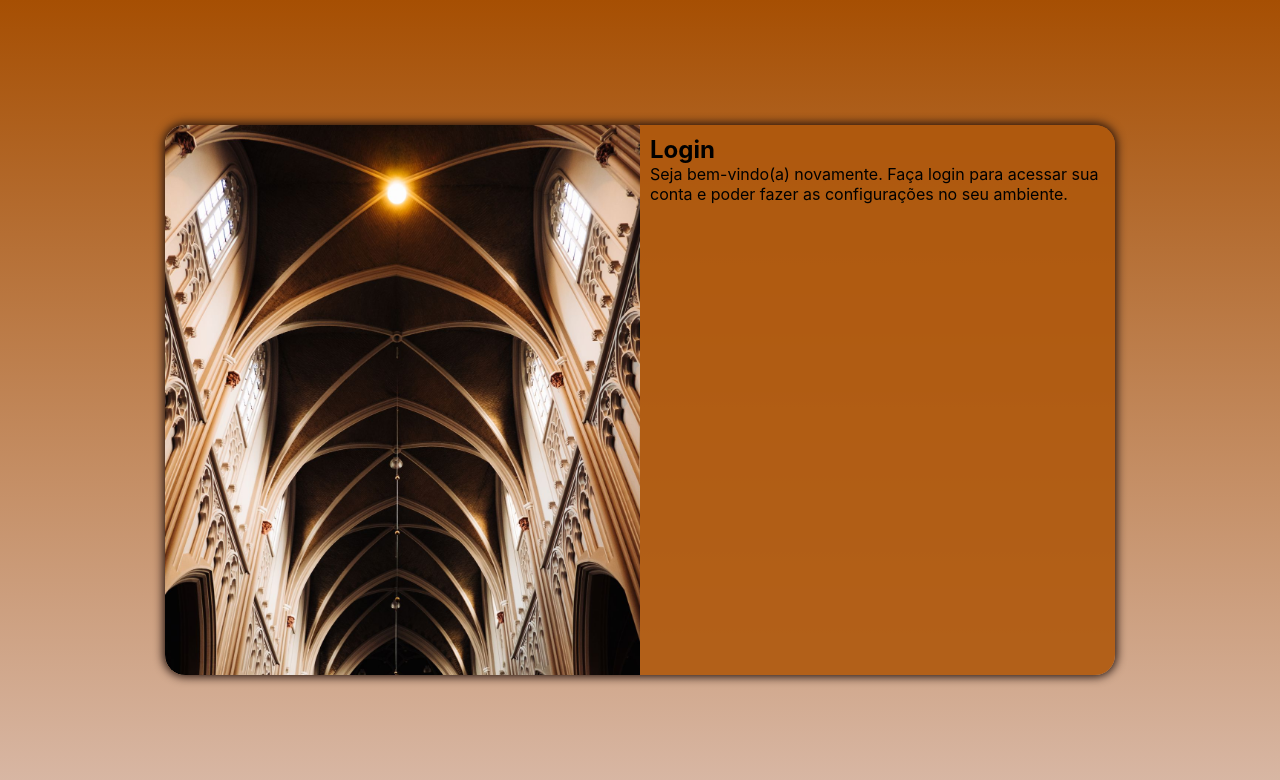
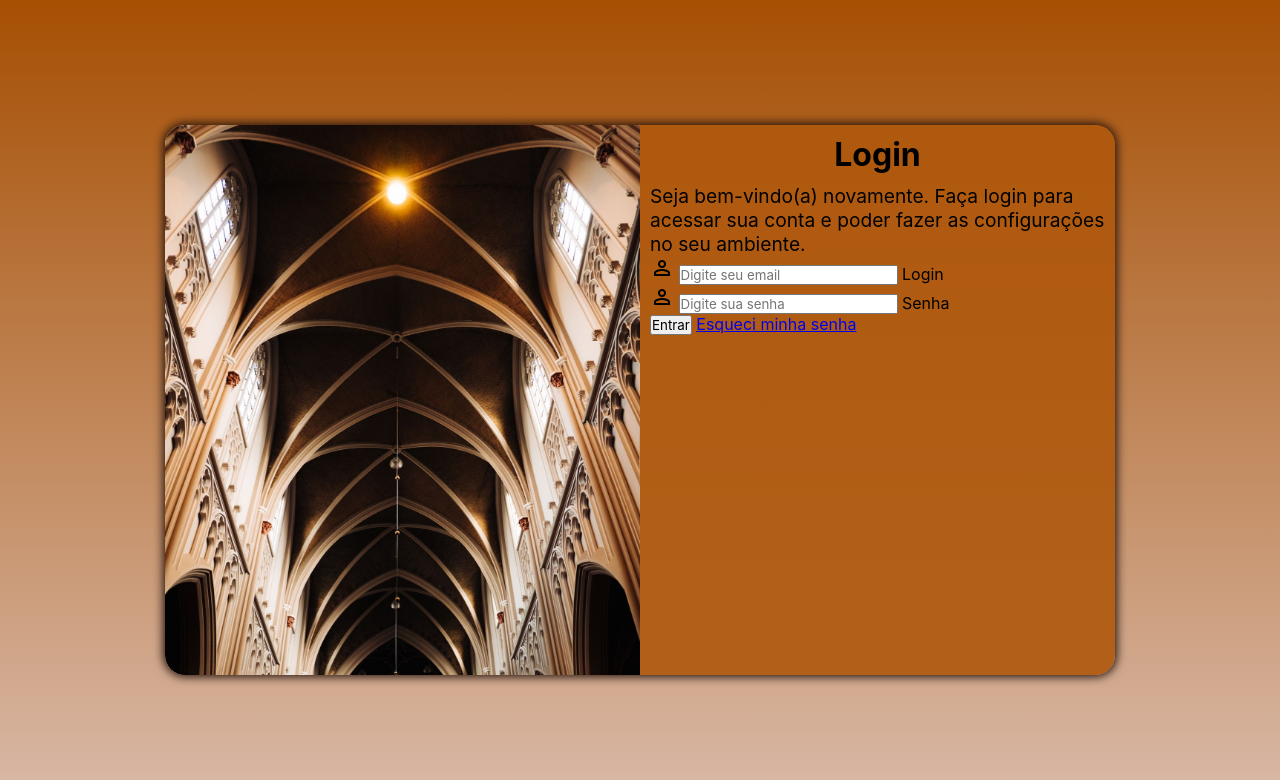
Before and after one commit to Lcgomes-arch/projeto-login, a plain HTML site: page index.html in a window 1280 px wide. Drawn offline with nearby package versions, Linux system fonts and the light colour scheme.

Commit message:
adicionei o formulário

```diff
--- a/estilos/media-query.css
+++ b/estilos/media-query.css
@@ -47,4 +47,12 @@
         width: 50%;
 
     }
+
+    div#formulario > h1{
+        font-size: 2em;
+    }
+
+    div#formulario > p{
+    font-size: 1.2em;
 }
+}
--- a/estilos/style.css
+++ b/estilos/style.css
@@ -47,7 +47,7 @@
 section#login > div#imagem{
     background: #D9B9A7 url('../imagens/pexels-kyrylo-velchev-2164760595-40339183.jpg') no-repeat;
     background-position: center top;
-    height: 400px;
+    height: 365px;
     background-size: cover;
     display: block;
 }
@@ -56,3 +56,12 @@
     display: block;
     padding: 10px;
 }
+
+div#formulario > h1{
+    text-align: center;
+    margin-bottom: 10px;
+}
+
+div#formulario > p{
+    font-size: 0.8em;
+}
--- a/index.html
+++ b/index.html
@@ -6,6 +6,8 @@
     <link rel="stylesheet" href="estilos/style.css">
     <title>Login</title>
     <link rel="stylesheet" href="estilos/media-query.css">
+  <link rel="stylesheet" href="https://fonts.googleapis.com/css2?family=Material+Symbols+Outlined:opsz,wght,FILL,GRAD@20..48,100..700,0..1,-50..200&icon_names=arrow_right_alt" />
+    <link rel="stylesheet" href="https://fonts.googleapis.com/css2?family=Material+Symbols+Outlined:opsz,wght,FILL,GRAD@20..48,100..700,0..1,-50..200&icon_names=person" />
 </head>
 <body>
     <main>
@@ -16,7 +18,24 @@
             <div id="formulario">
                     <h1>Login</h1>
                     <p>Seja bem-vindo(a) novamente. Faça login para acessar sua conta e poder fazer as configurações no seu ambiente. </p>
-                    <form action="login.php" method="post"></form>
+                    <form action="login.php" method="post" autocomplete="on">
+                        <div class="campo">
+                            <i class="material-symbols-outlined">
+                                person
+                            </i>
+                            <input type="email" name="login" id="ilogin" placeholder="Digite seu email" required autocomplete="email" maxlength="30">
+                             <label for="ilogin">Login</label>
+                        </div>
+                        <div class="campo">
+                            <i class="material-symbols-outlined">
+                              person
+                            </i>
+                            <input type="password" name="senha" id="isenha" placeholder="Digite sua senha" required autocomplete="current-password" minlength="8" maxlength="20">
+                            <label for="isenha">Senha</label>
+                        </div>
+                        <input type="submit" value="Entrar">
+                        <a href="esqueci.html">Esqueci minha senha</a>
+                    </form>
             </div>
 
         </section>
```
